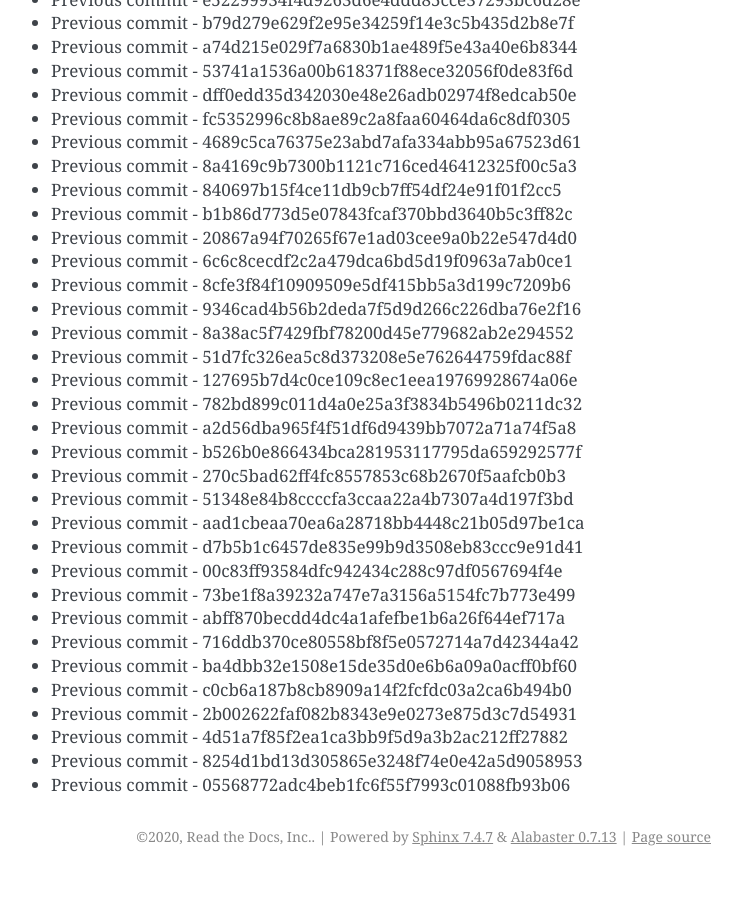
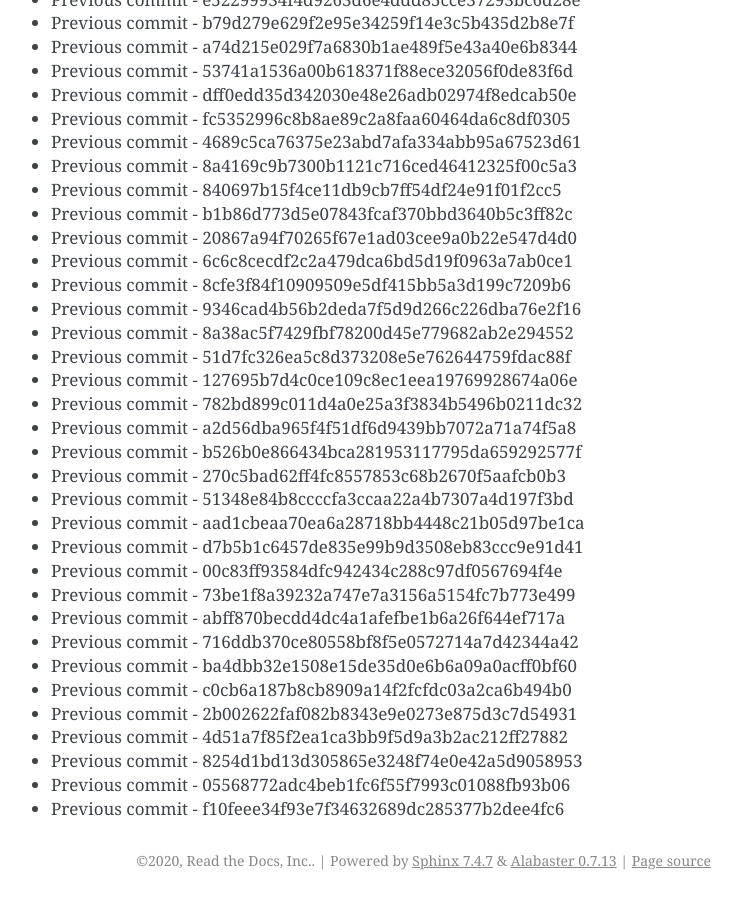
Before and after one commit to readthedocs/rtd-git-stresstest, a Sphinx documentation site: the page built from docs/updates.rst, in a window 1280 px wide and 900 px high, scrolled down 103506 px. Shown: the whole window, without its empty margins (399-1141 px from the left). Built offline with Sphinx 7.4.7, drawn with Linux system fonts in a browser that asks for light colours; before the commit the page ends 104382 px from its top, so only the background shows below that.

Commit message:
Generating commit from previous: f10feee34f93e7f34632689dc285377b2dee4fc6

```diff
--- a/docs/updates.rst
+++ b/docs/updates.rst
@@ -4381,3 +4381,4 @@ It can be tested for any performance characteristics.
 * Previous commit - 4d51a7f85f2ea1ca3bb9f5d9a3b2ac212ff27882
 * Previous commit - 8254d1bd13d305865e3248f74e0e42a5d9058953
 * Previous commit - 05568772adc4beb1fc6f55f7993c01088fb93b06
+* Previous commit - f10feee34f93e7f34632689dc285377b2dee4fc6
```
